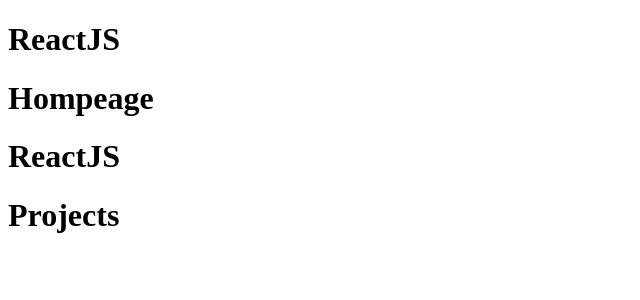
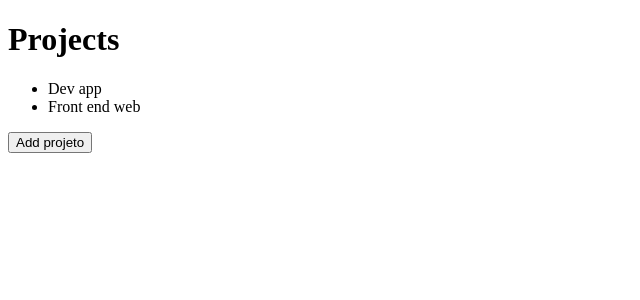
Before and after one commit to BRMonte/frontend, a React app: page / in a window 1280 px wide. Shown: the top 300 px of the page, without its empty margins (0-640 px from the left). Built offline with nearby package versions, Linux system fonts and the light colour scheme.

Commit message:
Imutabilidade

```diff
--- a/src/App.js
+++ b/src/App.js
@@ -6,17 +6,34 @@
 a- componente:
 b- propriedade: infos que podem ser passados do componente pai para o filho.
 c- Estado:
+d- imutabilidade: n se pode alterar formato de variaveis. Se quiser alterar, tera que recriar
+
+key: propriedade que veicula a informação unica. como o nome, titulo ou id de algo
 */
 
-import React from 'react';
+import React, { useState } from 'react';
 
 import Header from './components/Header';
 
 function App() {
+  const [projects, setProjects] = useState(['Dev app', 'Front end web']); //useState retorna um array c 2 posiçoes. 1- vsriavel c seu valor inicial; 2- função p atualizar esse valor
+
+  function handleAddProject() {
+    // projects.push(`Novo projeto ${Date.now()}`);
+    setProjects([...projects, `Novo projeto ${Date.now()}`]); //deverá sguir a regra de imutabilidade e recriar o array de projetos ao inves der altera-lo, como faz o metodo push acima
+    // ...projects copia o array projetcs
+
+    console.log(projects);
+  }
+
   return (
     <>
-      <Header title="Hompeage"/>
       <Header title="Projects"/>
+      <ul>
+        {projects.map(project => <li key={project}>{project}</li>)}
+      </ul>
+
+      <button type="button" onClick={handleAddProject}>Add projeto</button>
     </>
   );
 }
--- a/src/components/Header.js
+++ b/src/components/Header.js
@@ -1,10 +1,9 @@
 import React from 'react';
 
-export default function Header(props) { // como parametro da função Header apenas nao passadas as propriedades/atributo dos componentes
+export default function Header( {title}) { // como parametro da função Header apenas nao passadas as propriedades/atributo dos componentes
   return (
     <header>
-      <h1>ReactJS</h1>
-      <h1>{props.title}</h1>
+      <h1>{title}</h1>
     </header>
   );
 }
```
